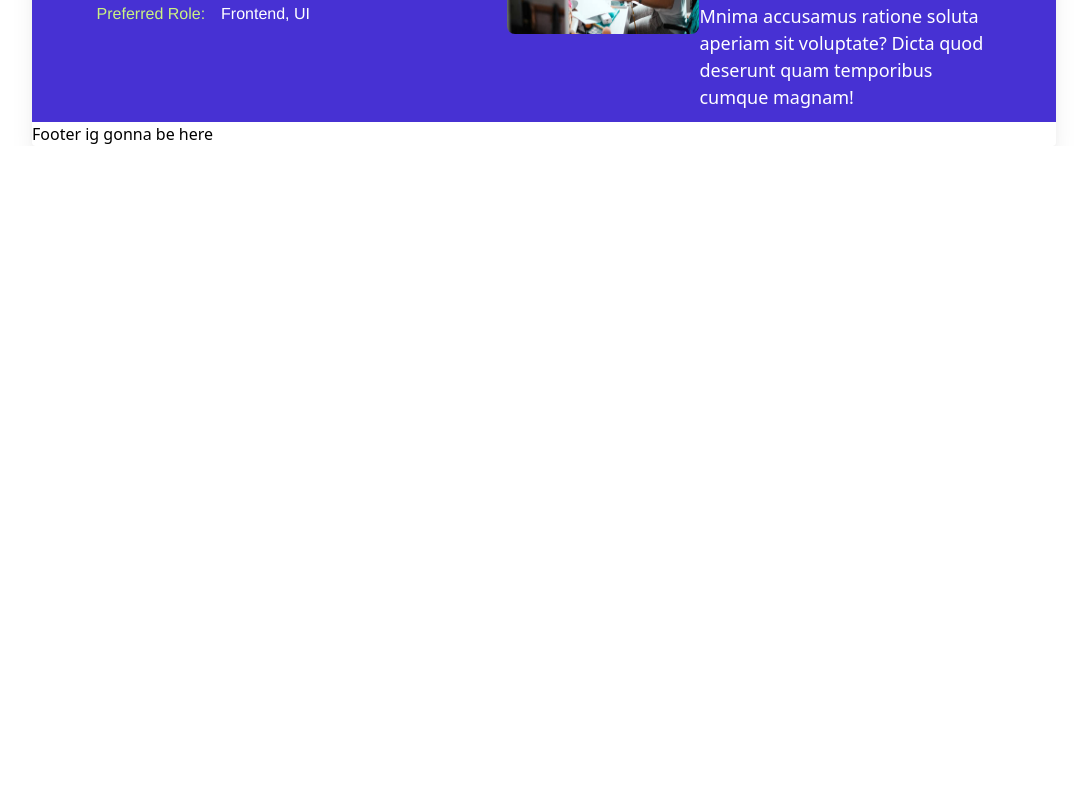
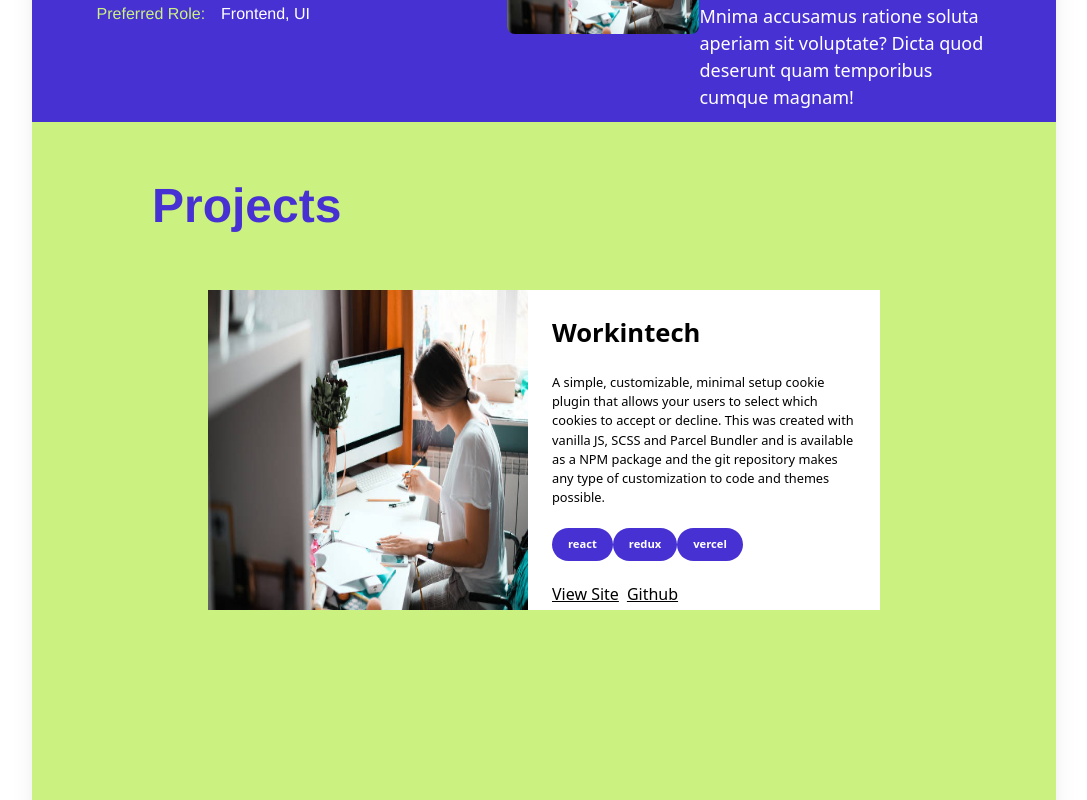
Before and after one commit to burgokmen/FSWeb-Frontend-Challenge, a React (Vite) app in the folder Gokmen-Resume/: page / in a window 1280 px wide. Shown: the part 1140-1940 px from the top of the page, without its empty margins (96-1183 px from the left). Before the commit the page ends 1286 px from the top, so only its background shows below. Built offline with nearby package versions, Linux system fonts and the light colour scheme.

Commit message:
Projects Comp updated with map Context funcs

```diff
--- a/Gokmen-Resume/src/components/Projects.jsx
+++ b/Gokmen-Resume/src/components/Projects.jsx
@@ -1,3 +1,38 @@
+import { useContext } from "react";
+import heroPhoto from "../assets/project-photo.png";
+import { buttonArr, projectsData } from "../data";
+import { MapContext } from "../contexts/MapProvider";
+
 export default function Projects() {
-  return <div className="projects"></div>;
+  const { buttonFunc } = useContext(MapContext);
+
+  return (
+    <div className="projects bg-mygreen-1 h-[60rem]">
+      <h2 className="px-[7.5rem] py-[3rem] text-mypurp-1 text-[3rem] font-interbold font-bold">
+        Projects
+      </h2>
+      <div className="flex-col pb-10">
+        <div className="flex justify-center">
+          <img className="w-[20rem] h-[20rem]" src={heroPhoto} />
+          <div className="w-[22rem] h-[20rem] p-6 bg-white flex-col ">
+            <h3 className="font-bold text-[1.6rem] pb-[1.3rem]">
+              {projectsData[0].h3}
+            </h3>
+            <p className="font-normal text-[0.8rem] pb-[1.3rem]">
+              {projectsData[0].p}
+            </p>
+            <div className="pb-[1.3rem]">{buttonFunc(buttonArr)}</div>
+            <div className="flex">
+              <a className="pr-2 underline" href="https://www.w3schools.com/">
+                View Site
+              </a>
+              <a className="underline" href="https://www.w3schools.com/">
+                Github
+              </a>
+            </div>
+          </div>
+        </div>
+      </div>
+    </div>
+  );
 }
--- a/Gokmen-Resume/src/contexts/MapProvider.jsx
+++ b/Gokmen-Resume/src/contexts/MapProvider.jsx
@@ -14,8 +14,22 @@ const MapProvider = ({ children }) => {
       </ul>
     );
   }
+
+  const buttonFunc = (arr) => {
+    return arr.map((a, i) => (
+      <button
+        key={i}
+        className="bg-mypurp-1 text-white text-[0.7rem] font-bold py-2 px-4 rounded-full"
+      >
+        {a}
+      </button>
+    ));
+  };
+
   return (
-    <MapContext.Provider value={{ mapFunc }}>{children}</MapContext.Provider>
+    <MapContext.Provider value={{ mapFunc, buttonFunc }}>
+      {children}
+    </MapContext.Provider>
   );
 };
 
--- a/Gokmen-Resume/src/data.js
+++ b/Gokmen-Resume/src/data.js
@@ -26,3 +26,16 @@ export const profileArr2en = [
   "Boğaziçi Uni. Economics BS, 2014",
   "Frontend, UI",
 ];
+
+export const projectsData = [
+  {
+    h3: "Workintech",
+    p: "A simple, customizable, minimal setup cookie plugin that allows your users to select which cookies to accept or decline. This was created with vanilla JS, SCSS and Parcel Bundler and is available as a NPM package and the git repository makes any type of customization to code and themes possible.",
+  },
+  {
+    h3: "Journey",
+    p: "A simple, customizable, minimal setup cookie plugin that allows your users to select which cookies to accept or decline. This was created with vanilla JS, SCSS and Parcel Bundler and is available as a NPM package and the git repository makes any type of customization to code and themes possible.",
+  },
+];
+
+export const buttonArr = ["react", "redux", "vercel"];
```
